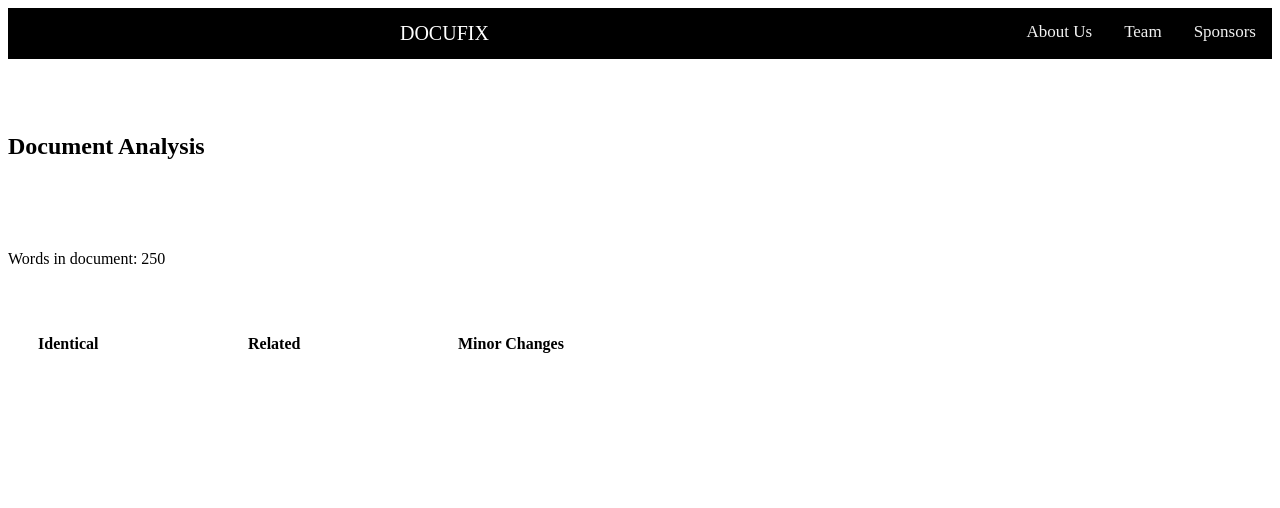
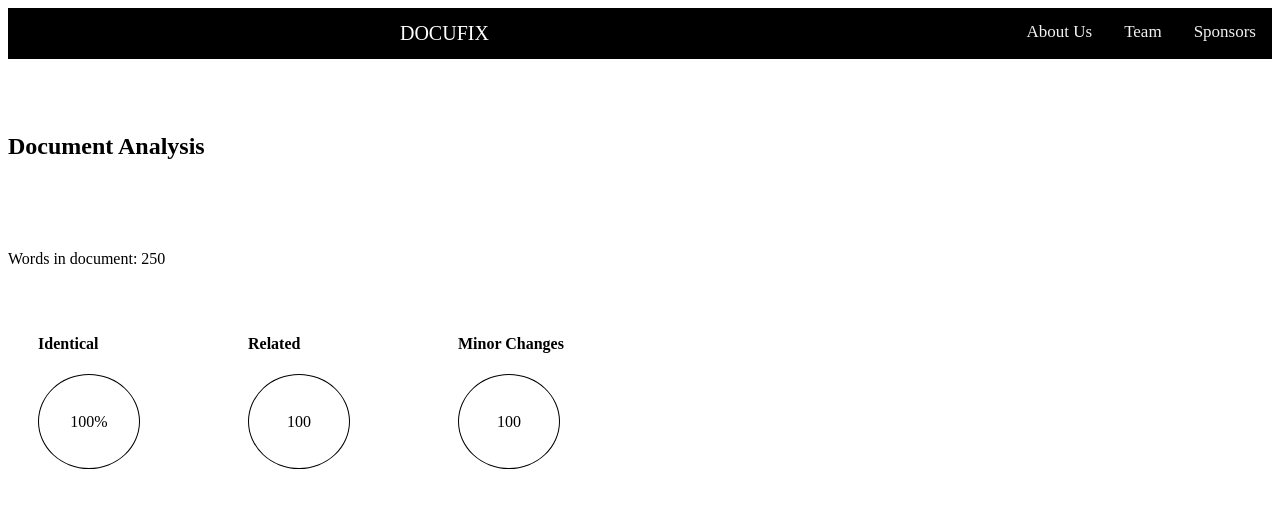
Before and after one commit to Tochi360/Document-Analysis, a plain HTML site: page index.html in a window 1280 px wide. Drawn offline with Linux system fonts and the light colour scheme.

Commit message:
added some features

```diff
--- a/index.html
+++ b/index.html
@@ -36,6 +36,17 @@
                 margin: 10px;
                 padding: 20px;
             }
+
+            .score{
+                border: 1px solid black;
+                width: 100px;
+                height: 3g0px;
+                border-radius: 50%;
+                text-align: center;
+                padding-top:25%;
+                padding-bottom:25%;
+
+            }
         </style>
     </head>
     <body>
@@ -63,13 +74,18 @@
         <div class="flex-container">
             <div>
                    <h4>Identical</h4>
+                   <div class="score">100%</div>
             </div>
             <div>
                     <h4>Related</h4>
+                    <div class="score">100</div>
             </div>
             <div>
                     <h4>Minor Changes</h4>
+                    <div class="score">100</div>
             </div>
+
+
 
         </div>
 
```
